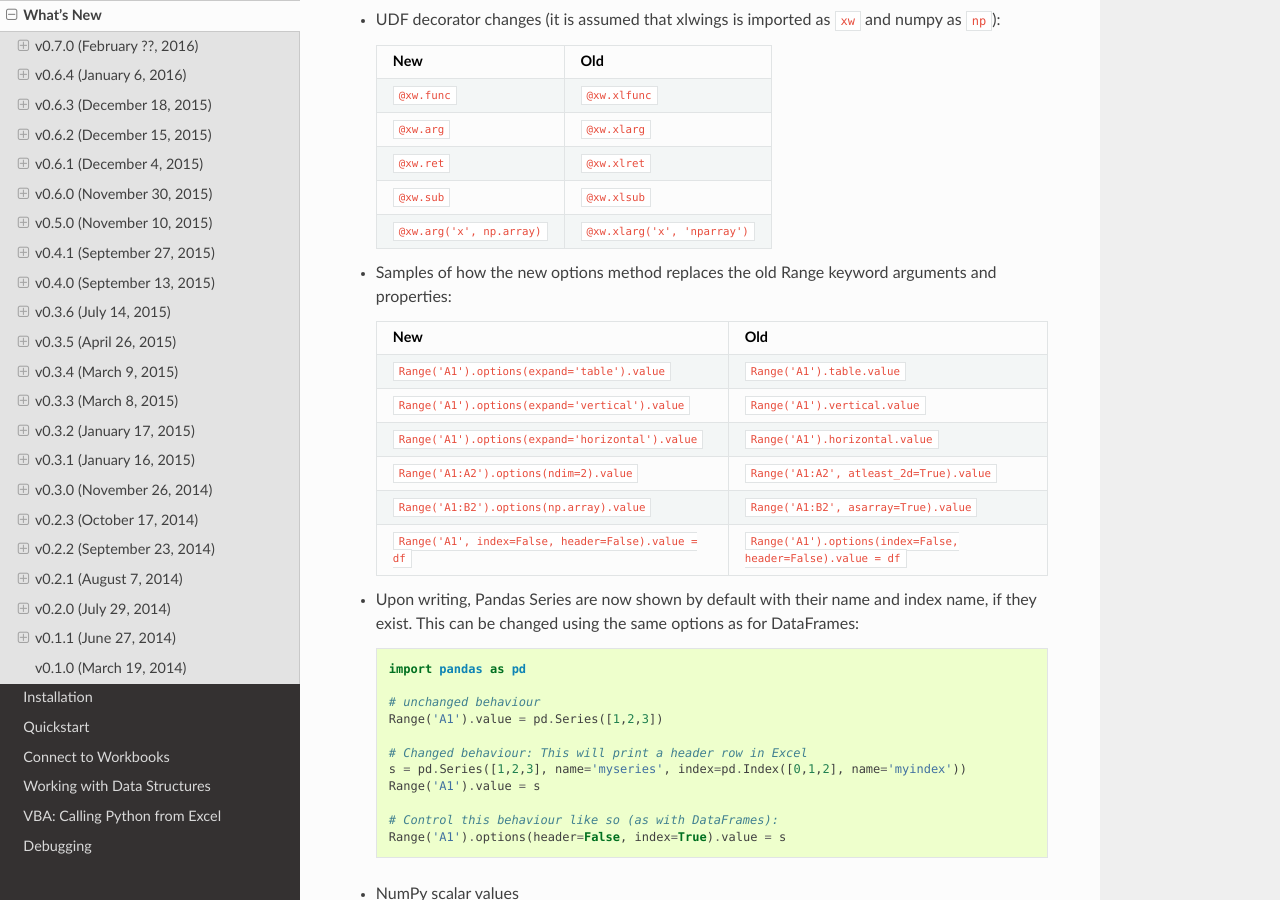
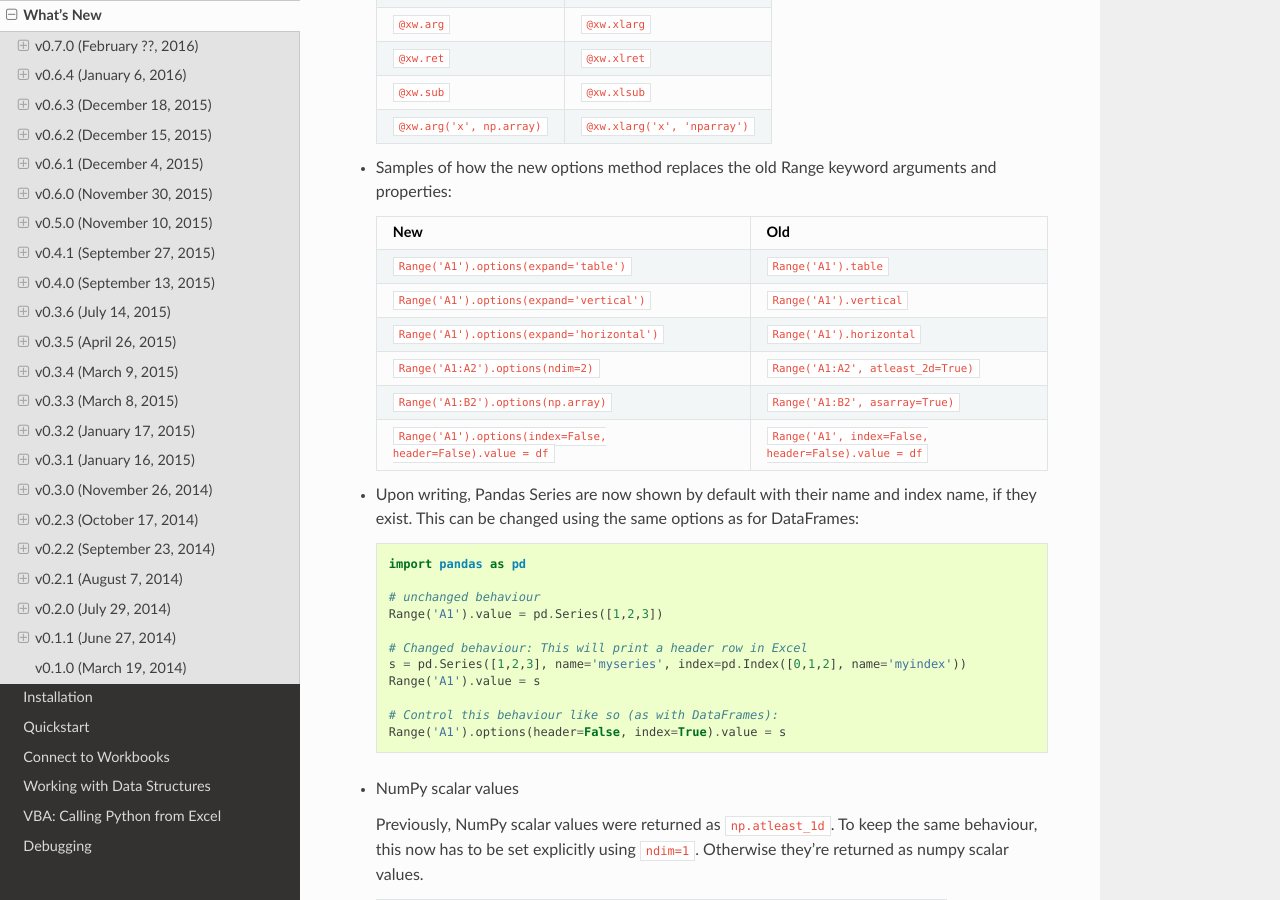
Before and after one commit to xlwings/xlwings, a Sphinx documentation site: the page built from docs/whatsnew.rst, in a window 1280 px wide and 900 px high, scrolled down 2849 px. Built offline with Sphinx 7.4.7 and the Read the Docs theme 2.0.0, drawn with Linux system fonts in a browser that asks for light colours; some of the changed text lies outside the part shown.

Commit message:
worked on docs

```diff
--- a/docs/whatsnew.rst
+++ b/docs/whatsnew.rst
@@ -18,7 +18,7 @@ Converters are accessed via the new ``options`` method when dealing with ``Range
 decorators when using UDFs. As an introductory sample, let's look at how to read and write Pandas DataFrames:
 
 .. figure:: images/df_accessors.png
-  :scale: 80%
+  :scale: 55%
 
 **Range object**::
 
@@ -122,16 +122,16 @@ API changes
 
 * Samples of how the new options method replaces the old Range keyword arguments and properties:
 
-  =====================================================       ===========================
-  **New**                                                     **Old**
-  =====================================================       ===========================
-  ``Range('A1').options(expand='table').value``               ``Range('A1').table.value``
-  ``Range('A1').options(expand='vertical').value``            ``Range('A1').vertical.value``
-  ``Range('A1').options(expand='horizontal').value``          ``Range('A1').horizontal.value``
-  ``Range('A1:A2').options(ndim=2).value``                    ``Range('A1:A2', atleast_2d=True).value``
-  ``Range('A1:B2').options(np.array).value``                  ``Range('A1:B2', asarray=True).value``
-  ``Range('A1', index=False, header=False).value = df``       ``Range('A1').options(index=False, header=False).value = df``
-  =====================================================       ===========================
+  =============================================================   ===========================
+  **New**                                                         **Old**
+  =============================================================   ===========================
+  ``Range('A1').options(expand='table')``                         ``Range('A1').table``
+  ``Range('A1').options(expand='vertical')``                      ``Range('A1').vertical``
+  ``Range('A1').options(expand='horizontal')``                    ``Range('A1').horizontal``
+  ``Range('A1:A2').options(ndim=2)``                              ``Range('A1:A2', atleast_2d=True)``
+  ``Range('A1:B2').options(np.array)``                            ``Range('A1:B2', asarray=True)``
+  ``Range('A1').options(index=False, header=False).value = df``   ``Range('A1', index=False, header=False).value = df``
+  =============================================================   ===========================
 
 * Upon writing, Pandas Series are now shown by default with their name and index name, if they exist. This can be
   changed using the same options as for DataFrames::
```
Also changed, not shown: other parts of docs/whatsnew.rst (+1 -1 lines).
